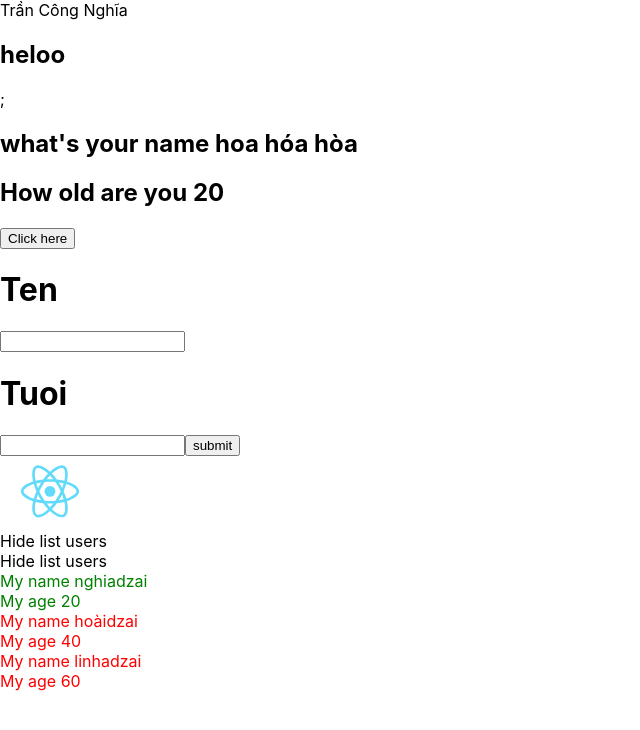
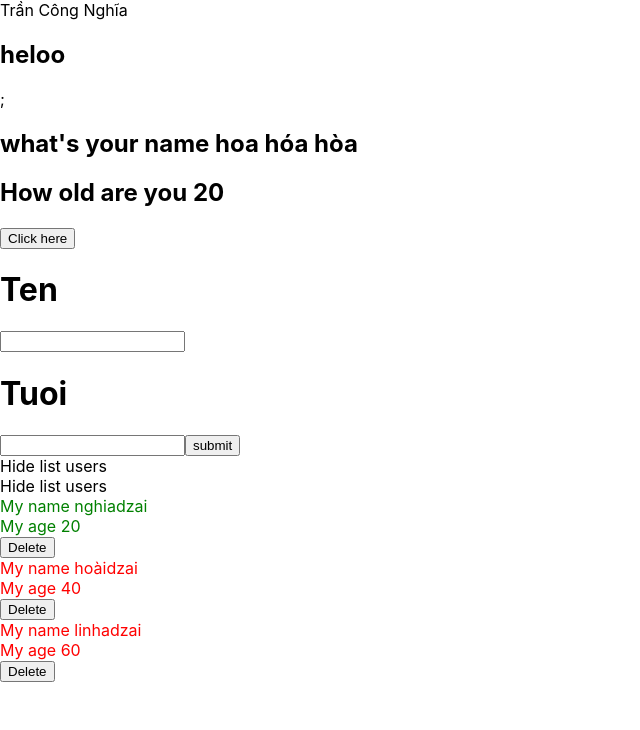
Before and after one commit to Hksiusua/Reactjs, a React (Create React App) app in the folder base-react-redux/: page / in a window 1280 px wide. Shown: the top 730 px of the page, without its empty margins (0-640 px from the left). Built offline with nearby package versions, Linux system fonts and the light colour scheme; the HTML template or start-up script is replaced by a standard one.

Commit message:
33-life-cycle

```diff
--- a/base-react-redux/src/components/Displayinfor.js
+++ b/base-react-redux/src/components/Displayinfor.js
@@ -1,10 +1,16 @@
 import React from "react";
 import "./Displayinfor.scss";
-import logo from "./../logo.svg";
+// import logo from "./../logo.svg";
 class Displayinfor extends React.Component {
   state = {
     isshowListUser: true,
   };
+
+  componentDidMount() {
+    setTimeout(() => {
+      document.title = "CongNghia ";
+    }, 3000);
+  }
   handleShowHide = () => {
     this.setState({
       isshowListUser: !this.state.isshowListUser,
@@ -16,8 +22,8 @@
 
     return (
       <div>
-        <img src={logo} />
-        <div>
+        {/* <img src={logo} /> */}
+        <>
           <span
             onClick={() => {
               this.handleShowHide();
@@ -28,7 +34,8 @@
               ? "Hide list users"
               : "show list users"}
           </span>
-        </div>
+        </>
+        {/* so you print the screen */}
         {this.state.isshowListUser && (
           <>
             {listUsers.map((user) => {
@@ -36,6 +43,16 @@
                 <div key={user.id} className={user.age > 20 ? "red" : "green"}>
                   <div>My name {user.name}</div>
                   <div>My age {user.age}</div>
+
+                  <div>
+                    <button
+                      onClick={() => {
+                        this.props.handleDeleteUser(user.id);
+                      }}
+                    >
+                      Delete
+                    </button>
+                  </div>
                 </div>
               );
             })}
--- a/base-react-redux/src/components/Mycomponent.js
+++ b/base-react-redux/src/components/Mycomponent.js
@@ -18,12 +18,22 @@
     });
   };
 
+  handleDeleteUser = (userId) => {
+    let listUsersClone = [...this.state.listUsers];
+    const result = listUsersClone.filter((item) => item.id !== userId);
+    this.setState({
+      listUsers: result,
+    });
+  };
   render() {
     return (
       <div>
         <Userinfor handleAddNewUser={this.handleAddNewUser}></Userinfor>
 
-        <Displayinfor listUsers={this.state.listUsers}></Displayinfor>
+        <Displayinfor
+          listUsers={this.state.listUsers}
+          handleDeleteUser={this.handleDeleteUser}
+        ></Displayinfor>
       </div>
     );
   }
```
